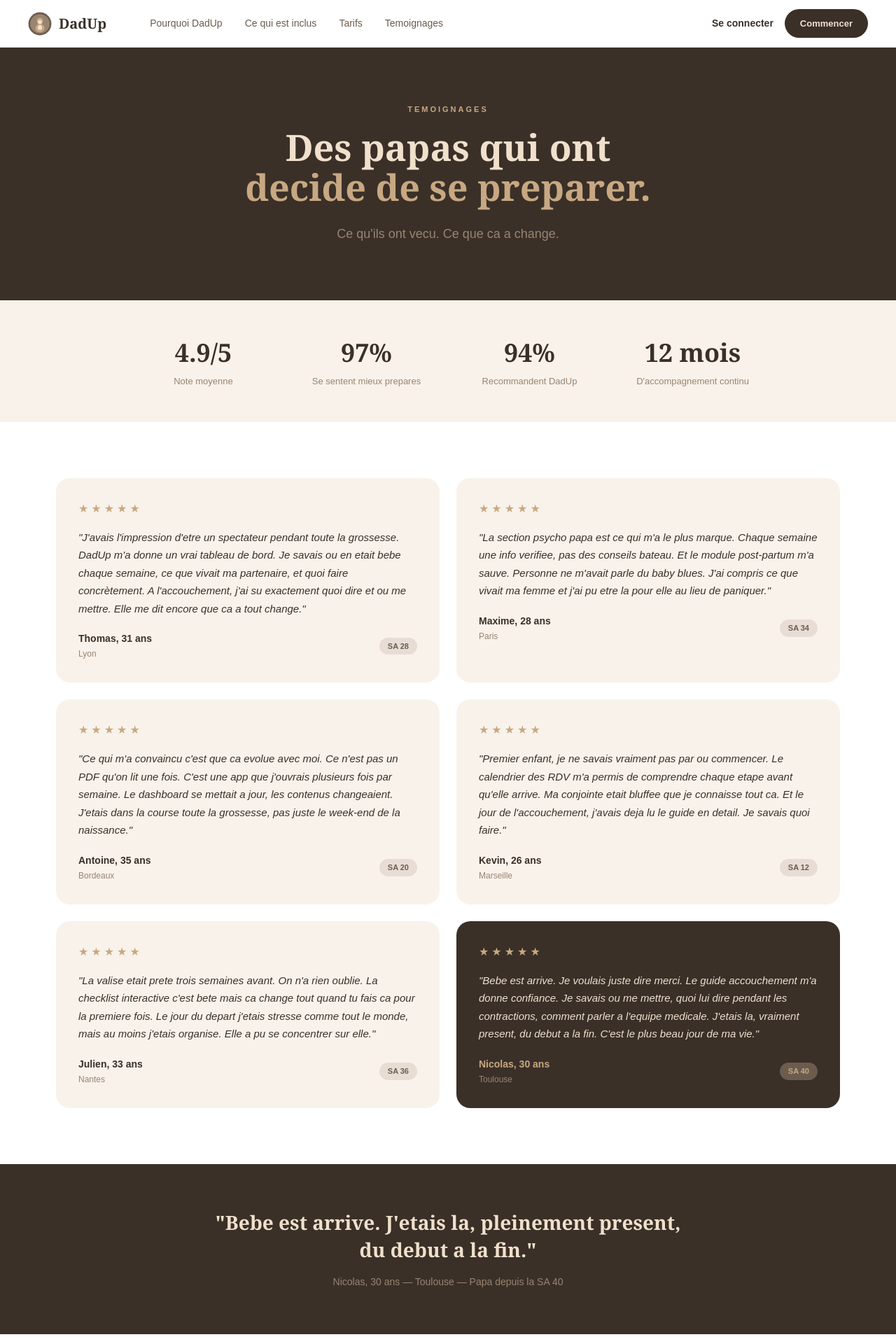
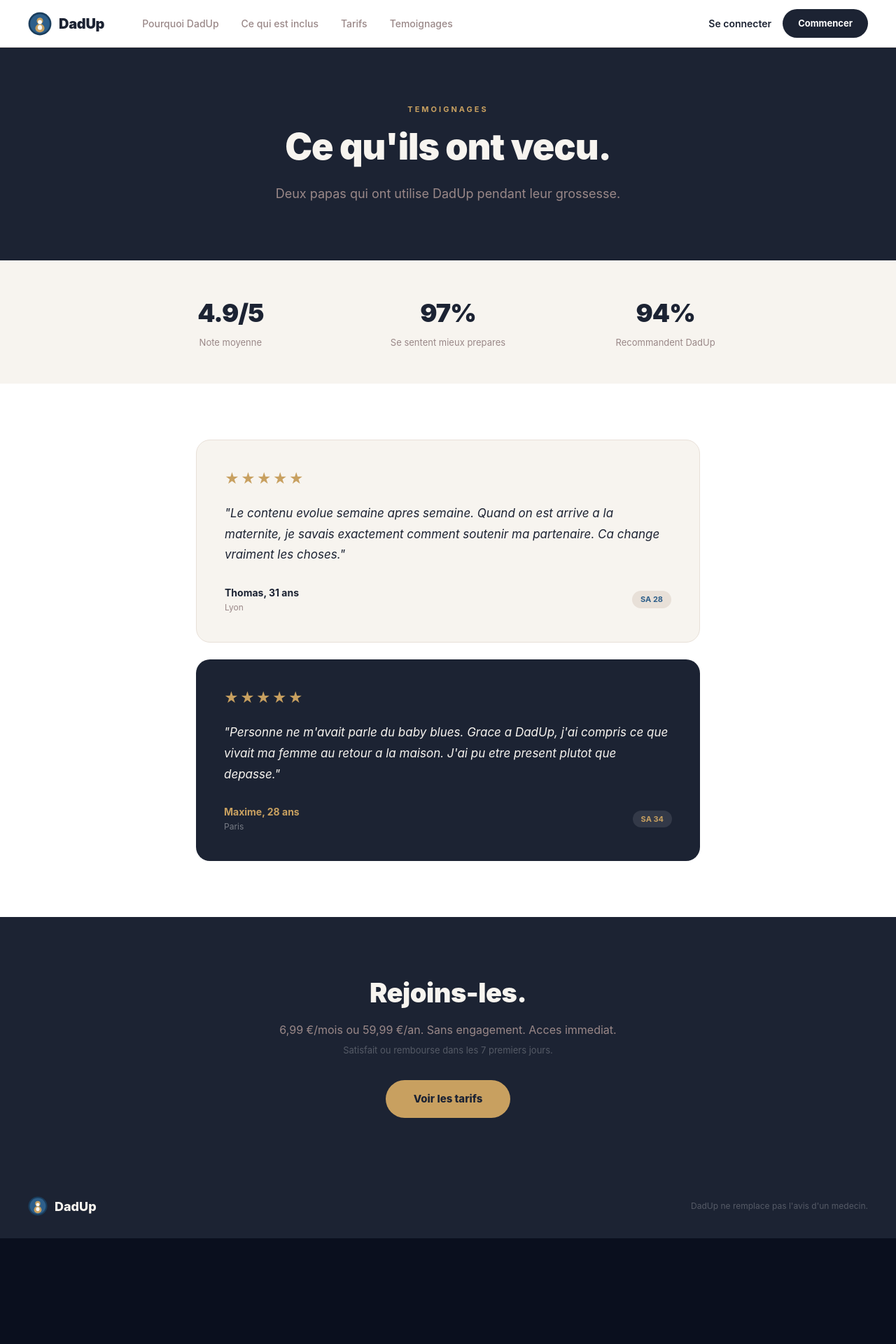
Before and after one commit to Julproject/dadup, a Next.js app: page /temoignages in a window 1280 px wide. Shown: the top 1920 px of the page at 70% size. After the commit the page ends 1769 px from the top, so only its background shows below. Built offline with nearby package versions, Linux system fonts and the light colour scheme.

Commit message:
Update page.tsx

```diff
--- a/app/temoignages/page.tsx
+++ b/app/temoignages/page.tsx
@@ -1,111 +1,76 @@
 export default function TemoignagesPage() {
-  const temoignages = [
-    {
-      prenom: 'Thomas', age: 31, ville: 'Lyon',
-      semaine: 'SA 28',
-      texte: "J'avais l'impression d'etre un spectateur pendant toute la grossesse. DadUp m'a donne un vrai tableau de bord. Je savais ou en etait bebe chaque semaine, ce que vivait ma partenaire, et quoi faire concrètement. A l'accouchement, j'ai su exactement quoi dire et ou me mettre. Elle me dit encore que ca a tout change.",
-    },
-    {
-      prenom: 'Maxime', age: 28, ville: 'Paris',
-      semaine: 'SA 34',
-      texte: "La section psycho papa est ce qui m'a le plus marque. Chaque semaine une info verifiee, pas des conseils bateau. Et le module post-partum m'a sauve. Personne ne m'avait parle du baby blues. J'ai compris ce que vivait ma femme et j'ai pu etre la pour elle au lieu de paniquer.",
-    },
-    {
-      prenom: 'Antoine', age: 35, ville: 'Bordeaux',
-      semaine: 'SA 20',
-      texte: "Ce qui m'a convaincu c'est que ca evolue avec moi. Ce n'est pas un PDF qu'on lit une fois. C'est une app que j'ouvrais plusieurs fois par semaine. Le dashboard se mettait a jour, les contenus changeaient. J'etais dans la course toute la grossesse, pas juste le week-end de la naissance.",
-    },
-    {
-      prenom: 'Kevin', age: 26, ville: 'Marseille',
-      semaine: 'SA 12',
-      texte: "Premier enfant, je ne savais vraiment pas par ou commencer. Le calendrier des RDV m'a permis de comprendre chaque etape avant qu'elle arrive. Ma conjointe etait bluffee que je connaisse tout ca. Et le jour de l'accouchement, j'avais deja lu le guide en detail. Je savais quoi faire.",
-    },
-    {
-      prenom: 'Julien', age: 33, ville: 'Nantes',
-      semaine: 'SA 36',
-      texte: "La valise etait prete trois semaines avant. On n'a rien oublie. La checklist interactive c'est bete mais ca change tout quand tu fais ca pour la premiere fois. Le jour du depart j'etais stresse comme tout le monde, mais au moins j'etais organise. Elle a pu se concentrer sur elle.",
-    },
-    {
-      prenom: 'Nicolas', age: 30, ville: 'Toulouse',
-      semaine: 'SA 40',
-      texte: "Bebe est arrive. Je voulais juste dire merci. Le guide accouchement m'a donne confiance. Je savais ou me mettre, quoi lui dire pendant les contractions, comment parler a l'equipe medicale. J'etais la, vraiment present, du debut a la fin. C'est le plus beau jour de ma vie.",
-    },
-  ];
-
-  const stats = [
-    {val:'4.9/5', label:'Note moyenne'},
-    {val:'97%', label:'Se sentent mieux prepares'},
-    {val:'94%', label:'Recommandent DadUp'},
-    {val:'12 mois', label:`D'accompagnement continu`},
-  ];
-
   return (
-    <main style={{minHeight:'100vh', background:'#ffffff', fontFamily:'sans-serif'}}>
+    <main style={{minHeight:'100vh', background:'#ffffff', fontFamily:"-apple-system,BlinkMacSystemFont,'Segoe UI',sans-serif"}}>
       <Nav/>
 
-      {/* HERO */}
-      <section style={{background:'#3a3028', padding:'80px 40px'}}>
+      <section style={{background:'#1c2333', padding:'80px 40px'}}>
         <div style={{maxWidth:'800px', margin:'0 auto', textAlign:'center'}}>
-          <p style={{color:'#c8a882', fontSize:'11px', fontWeight:700, letterSpacing:'3px', textTransform:'uppercase', margin:'0 0 16px'}}>Temoignages</p>
-          <h1 style={{color:'#f0e0cc', fontSize:'52px', fontWeight:800, margin:'0 0 24px', lineHeight:1.1, fontFamily:'Georgia,serif'}}>
-            Des papas qui ont<br/><span style={{color:'#c8a882'}}>decide de se preparer.</span>
+          <p style={{color:'#c8a060', fontSize:'11px', fontWeight:700, letterSpacing:'3px', textTransform:'uppercase', margin:'0 0 16px'}}>Temoignages</p>
+          <h1 style={{color:'#f7f4ef', fontSize:'52px', fontWeight:900, margin:'0 0 24px', lineHeight:1.1, letterSpacing:'-1px'}}>
+            Ce qu'ils ont vecu.
           </h1>
-          <p style={{color:'#9a8470', fontSize:'18px', lineHeight:1.7, margin:0}}>Ce qu'ils ont vecu. Ce que ca a change.</p>
+          <p style={{color:'#9a8888', fontSize:'18px', lineHeight:1.7, margin:0}}>Deux papas qui ont utilise DadUp pendant leur grossesse.</p>
         </div>
       </section>
 
-      {/* STATS */}
-      <section style={{background:'#f8f2eb', padding:'48px 40px'}}>
-        <div style={{maxWidth:'900px', margin:'0 auto', display:'grid', gridTemplateColumns:'1fr 1fr 1fr 1fr', gap:'32px', textAlign:'center'}}>
-          {stats.map((s, i) => (
+      <section style={{background:'#f7f4ef', padding:'48px 40px'}}>
+        <div style={{maxWidth:'900px', margin:'0 auto', display:'grid', gridTemplateColumns:'1fr 1fr 1fr', gap:'32px', textAlign:'center'}}>
+          {[
+            {val:'4.9/5', label:'Note moyenne'},
+            {val:'97%', label:'Se sentent mieux prepares'},
+            {val:'94%', label:'Recommandent DadUp'},
+          ].map((s, i) => (
             <div key={i}>
-              <p style={{color:'#3a3028', fontSize:'36px', fontWeight:800, margin:'0 0 4px', fontFamily:'Georgia,serif'}}>{s.val}</p>
-              <p style={{color:'#9a8470', fontSize:'13px', margin:0}}>{s.label}</p>
+              <p style={{color:'#1c2333', fontSize:'36px', fontWeight:900, margin:'0 0 6px', letterSpacing:'-1px'}}>{s.val}</p>
+              <p style={{color:'#9a8888', fontSize:'13px', margin:0}}>{s.label}</p>
             </div>
           ))}
         </div>
       </section>
 
-      {/* TEMOIGNAGES */}
-      <section style={{padding:'80px 40px', maxWidth:'1200px', margin:'0 auto'}}>
-        <div style={{display:'grid', gridTemplateColumns:'1fr 1fr', gap:'24px'}}>
-          {temoignages.map((t, i) => (
-            <div key={i} style={{background: i === 5 ? '#3a3028' : '#f8f2eb', borderRadius:'20px', padding:'32px'}}>
-              <div style={{display:'flex', gap:'4px', marginBottom:'16px'}}>
-                {'★★★★★'.split('').map((s, j) => (
-                  <span key={j} style={{color:'#c8a882', fontSize:'16px'}}>{s}</span>
-                ))}
+      <section style={{padding:'80px 40px', maxWidth:'800px', margin:'0 auto'}}>
+        <div style={{display:'flex', flexDirection:'column', gap:'24px'}}>
+
+          <div style={{background:'#f7f4ef', borderRadius:'20px', padding:'40px', border:'1px solid #e8e0d8'}}>
+            <div style={{display:'flex', gap:'2px', marginBottom:'20px'}}>
+              {[1,2,3,4,5].map(j => <span key={j} style={{color:'#c8a060', fontSize:'20px'}}>&#9733;</span>)}
+            </div>
+            <p style={{color:'#1c2333', fontSize:'17px', lineHeight:1.75, margin:'0 0 28px', fontStyle:'italic'}}>
+              "Le contenu evolue semaine apres semaine. Quand on est arrive a la maternite, je savais exactement comment soutenir ma partenaire. Ca change vraiment les choses."
+            </p>
+            <div style={{display:'flex', justifyContent:'space-between', alignItems:'center'}}>
+              <div>
+                <p style={{color:'#1c2333', fontWeight:700, fontSize:'14px', margin:'0 0 2px'}}>Thomas, 31 ans</p>
+                <p style={{color:'#9a8888', fontSize:'12px', margin:0}}>Lyon</p>
               </div>
-              <p style={{color: i === 5 ? '#f0e0cc' : '#3a3028', fontSize:'15px', lineHeight:1.7, margin:'0 0 20px', fontStyle:'italic'}}>"{t.texte}"</p>
-              <div style={{display:'flex', justifyContent:'space-between', alignItems:'center'}}>
-                <div>
-                  <p style={{color: i === 5 ? '#c8a882' : '#3a3028', fontWeight:700, fontSize:'14px', margin:'0 0 2px'}}>{t.prenom}, {t.age} ans</p>
-                  <p style={{color: i === 5 ? '#9a8470' : '#9a8470', fontSize:'12px', margin:0}}>{t.ville}</p>
-                </div>
-                <span style={{background: i === 5 ? '#6b5c4e' : '#e8ddd4', color: i === 5 ? '#c8a882' : '#6b5c4e', fontSize:'11px', fontWeight:700, padding:'4px 12px', borderRadius:'20px'}}>{t.semaine}</span>
+              <span style={{background:'#e8e0d8', color:'#2E5F8A', fontSize:'11px', fontWeight:700, padding:'4px 12px', borderRadius:'20px'}}>SA 28</span>
+            </div>
+          </div>
+
+          <div style={{background:'#1c2333', borderRadius:'20px', padding:'40px'}}>
+            <div style={{display:'flex', gap:'2px', marginBottom:'20px'}}>
+              {[1,2,3,4,5].map(j => <span key={j} style={{color:'#c8a060', fontSize:'20px'}}>&#9733;</span>)}
+            </div>
+            <p style={{color:'#f7f4ef', fontSize:'17px', lineHeight:1.75, margin:'0 0 28px', fontStyle:'italic'}}>
+              "Personne ne m'avait parle du baby blues. Grace a DadUp, j'ai compris ce que vivait ma femme au retour a la maison. J'ai pu etre present plutot que depasse."
+            </p>
+            <div style={{display:'flex', justifyContent:'space-between', alignItems:'center'}}>
+              <div>
+                <p style={{color:'#c8a060', fontWeight:700, fontSize:'14px', margin:'0 0 2px'}}>Maxime, 28 ans</p>
+                <p style={{color:'rgba(255,255,255,0.4)', fontSize:'12px', margin:0}}>Paris</p>
               </div>
+              <span style={{background:'rgba(255,255,255,0.1)', color:'#c8a060', fontSize:'11px', fontWeight:700, padding:'4px 12px', borderRadius:'20px'}}>SA 34</span>
             </div>
-          ))}
+          </div>
+
         </div>
       </section>
 
-      {/* QUOTE */}
-      <section style={{background:'#3a3028', padding:'64px 40px'}}>
-        <div style={{maxWidth:'700px', margin:'0 auto', textAlign:'center'}}>
-          <p style={{fontSize:'28px', fontWeight:800, color:'#f0e0cc', lineHeight:1.4, margin:'0 0 16px', fontFamily:'Georgia,serif'}}>
-            "Bebe est arrive. J'etais la, pleinement present, du debut a la fin."
-          </p>
-          <p style={{color:'#9a8470', fontSize:'14px', margin:0}}>Nicolas, 30 ans {'\u2014'} Toulouse {'\u2014'} Papa depuis la SA 40</p>
-        </div>
-      </section>
-
-      {/* CTA */}
-      <section style={{padding:'80px 40px', textAlign:'center'}}>
-        <h2 style={{color:'#3a3028', fontSize:'38px', fontWeight:800, margin:'0 0 12px', fontFamily:'Georgia,serif'}}>A ton tour.</h2>
-        <p style={{color:'#9a8470', fontSize:'16px', margin:'0 0 8px'}}>Rejoins les papas qui se preparent vraiment.</p>
-        <p style={{color:'#9a8470', fontSize:'14px', margin:'0 0 32px'}}>9,99{'\u20ac'}/mois ou 79{'\u20ac'}/an {'\u00b7'} Sans engagement {'\u00b7'} Acces immediat</p>
-        <a href="/tarifs" style={{background:'#3a3028', color:'#f0e0cc', padding:'16px 40px', borderRadius:'32px', fontSize:'15px', fontWeight:800, textDecoration:'none', display:'inline-block'}}>Commencer maintenant</a>
-        <p style={{color:'#c8b8a8', fontSize:'12px', margin:'16px 0 0'}}>Paiement securise par Stripe</p>
+      <section style={{background:'#1c2333', padding:'80px 40px', textAlign:'center'}}>
+        <h2 style={{color:'#f7f4ef', fontSize:'38px', fontWeight:900, margin:'0 0 12px', letterSpacing:'-0.5px'}}>Rejoins-les.</h2>
+        <p style={{color:'#9a8888', fontSize:'16px', margin:'0 0 8px'}}>6,99 &#8364;/mois ou 59,99 &#8364;/an. Sans engagement. Acces immediat.</p>
+        <p style={{color:'rgba(255,255,255,0.25)', fontSize:'13px', margin:'0 0 32px'}}>Satisfait ou rembourse dans les 7 premiers jours.</p>
+        <a href="/tarifs" style={{background:'#c8a060', color:'#1c2333', padding:'16px 40px', borderRadius:'32px', fontSize:'15px', fontWeight:800, textDecoration:'none', display:'inline-block'}}>Voir les tarifs</a>
       </section>
 
       <Footer/>
@@ -115,49 +80,49 @@ export default function TemoignagesPage() {
 
 function Nav() {
   return (
-    <nav style={{background:'#ffffff', borderBottom:'1px solid #e8ddd4', padding:'0 40px', display:'flex', alignItems:'center', justifyContent:'space-between', height:'68px', position:'sticky', top:0, zIndex:50}}>
-      <div style={{display:'flex', alignItems:'center', gap:'48px'}}>
+    <nav style={{background:'#ffffff', borderBottom:'1px solid #e8e0d8', padding:'0 40px', display:'flex', alignItems:'center', justifyContent:'space-between', height:'68px', position:'sticky', top:0, zIndex:50}}>
+      <div style={{display:'flex', alignItems:'center', gap:'40px'}}>
         <a href="/" style={{display:'flex', alignItems:'center', gap:'10px', textDecoration:'none'}}>
           <svg viewBox="0 0 300 300" width="34" height="34">
-            <circle cx="150" cy="150" r="145" fill="#6b5c4e"/>
-            <circle cx="150" cy="150" r="122" fill="#9a8470"/>
-            <ellipse cx="150" cy="205" rx="58" ry="54" fill="#c8a882"/>
-            <circle cx="150" cy="112" r="40" fill="#c8a882"/>
-            <ellipse cx="150" cy="196" rx="27" ry="31" fill="#f0e0cc"/>
-            <circle cx="150" cy="128" r="26" fill="#f0e0cc"/>
+            <circle cx="150" cy="150" r="145" fill="#1A3D5C"/>
+            <circle cx="150" cy="150" r="122" fill="#2E5F8A"/>
+            <ellipse cx="150" cy="205" rx="58" ry="54" fill="#c8a060"/>
+            <circle cx="150" cy="112" r="40" fill="#c8a060"/>
+            <ellipse cx="150" cy="196" rx="27" ry="31" fill="#F7FAFC"/>
+            <circle cx="150" cy="128" r="26" fill="#F7FAFC"/>
           </svg>
-          <span style={{fontWeight:800, color:'#3a3028', fontSize:'20px', fontFamily:'Georgia,serif'}}>DadUp</span>
+          <span style={{fontWeight:900, color:'#1c2333', fontSize:'20px', letterSpacing:'-0.3px'}}>DadUp</span>
         </a>
         <div style={{display:'flex', gap:'4px'}}>
-          <a href="/pourquoi" style={{color:'#6b5c4e', fontSize:'14px', fontWeight:500, padding:'8px 14px', borderRadius:'8px', textDecoration:'none'}}>Pourquoi DadUp</a>
-          <a href="/inclus" style={{color:'#6b5c4e', fontSize:'14px', fontWeight:500, padding:'8px 14px', borderRadius:'8px', textDecoration:'none'}}>Ce qui est inclus</a>
-          <a href="/tarifs" style={{color:'#6b5c4e', fontSize:'14px', fontWeight:500, padding:'8px 14px', borderRadius:'8px', textDecoration:'none'}}>Tarifs</a>
-          <a href="/temoignages" style={{color:'#6b5c4e', fontSize:'14px', fontWeight:500, padding:'8px 14px', borderRadius:'8px', textDecoration:'none'}}>Temoignages</a>
+          {[['Pourquoi DadUp','/pourquoi'],['Ce qui est inclus','/inclus'],['Tarifs','/tarifs'],['Temoignages','/temoignages']].map(([label, href]) => (
+            <a key={href} href={href} style={{color:'#9a8888', fontSize:'14px', fontWeight:500, padding:'8px 14px', borderRadius:'8px', textDecoration:'none'}}>{label}</a>
+          ))}
         </div>
       </div>
       <div style={{display:'flex', alignItems:'center', gap:'16px'}}>
-        <a href="/login" style={{color:'#3a3028', fontSize:'14px', fontWeight:600, textDecoration:'none'}}>Se connecter</a>
-        <a href="/tarifs" style={{background:'#3a3028', color:'#f0e0cc', padding:'11px 22px', borderRadius:'32px', fontSize:'13px', fontWeight:700, textDecoration:'none'}}>Commencer</a>
+        <a href="/login" style={{color:'#1c2333', fontSize:'14px', fontWeight:600, textDecoration:'none'}}>Se connecter</a>
+        <a href="/tarifs" style={{background:'#1c2333', color:'#ffffff', padding:'11px 22px', borderRadius:'32px', fontSize:'13px', fontWeight:700, textDecoration:'none'}}>Commencer</a>
       </div>
     </nav>
   );
 }
-
 function Footer() {
   return (
-    <footer style={{background:'#3a3028', padding:'32px 40px', display:'flex', alignItems:'center', justifyContent:'space-between'}}>
-      <div style={{display:'flex', alignItems:'center', gap:'8px'}}>
-        <svg viewBox="0 0 300 300" width="28" height="28">
-          <circle cx="150" cy="150" r="145" fill="#6b5c4e"/>
-          <circle cx="150" cy="150" r="122" fill="#9a8470"/>
-          <ellipse cx="150" cy="205" rx="58" ry="54" fill="#c8a882"/>
-          <circle cx="150" cy="112" r="40" fill="#c8a882"/>
-          <ellipse cx="150" cy="196" rx="27" ry="31" fill="#f0e0cc"/>
-          <circle cx="150" cy="128" r="26" fill="#f0e0cc"/>
-        </svg>
-        <span style={{color:'#f0e0cc', fontSize:'16px', fontWeight:700, fontFamily:'Georgia,serif'}}>DadUp</span>
+    <footer style={{background:'#1c2333', padding:'32px 40px'}}>
+      <div style={{maxWidth:'1200px', margin:'0 auto', display:'flex', alignItems:'center', justifyContent:'space-between'}}>
+        <div style={{display:'flex', alignItems:'center', gap:'10px'}}>
+          <svg viewBox="0 0 300 300" width="28" height="28">
+            <circle cx="150" cy="150" r="145" fill="#1A3D5C"/>
+            <circle cx="150" cy="150" r="122" fill="#2E5F8A"/>
+            <ellipse cx="150" cy="205" rx="58" ry="54" fill="#c8a060"/>
+            <circle cx="150" cy="112" r="40" fill="#c8a060"/>
+            <ellipse cx="150" cy="196" rx="27" ry="31" fill="#F7FAFC"/>
+            <circle cx="150" cy="128" r="26" fill="#F7FAFC"/>
+          </svg>
+          <span style={{color:'#f7f4ef', fontSize:'18px', fontWeight:800}}>DadUp</span>
+        </div>
+        <p style={{color:'rgba(255,255,255,0.25)', fontSize:'12px', margin:0}}>DadUp ne remplace pas l'avis d'un medecin.</p>
       </div>
-      <p style={{color:'#6b5c4e', fontSize:'12px', margin:0}}>DadUp est un outil d'information. Il ne remplace pas l'avis d'un medecin.</p>
     </footer>
   );
 }
```
